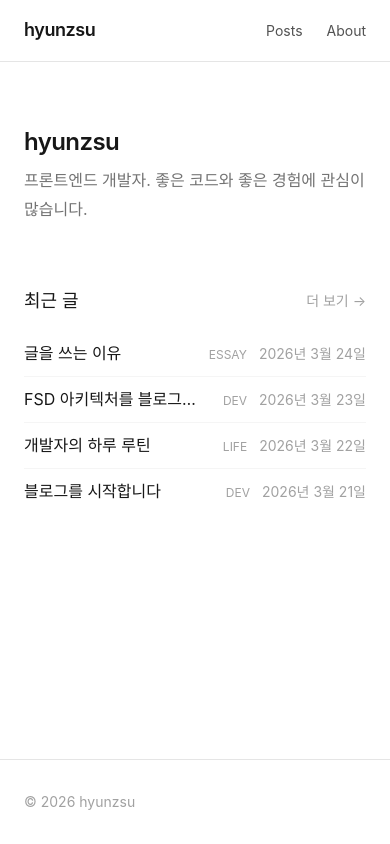
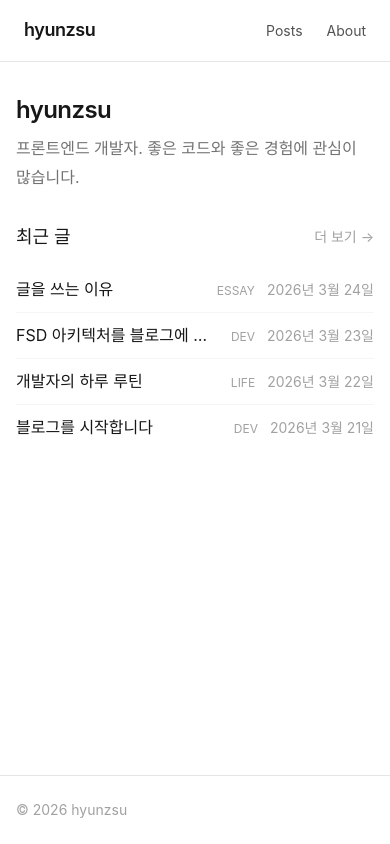
Before and after one commit to hyunzsu/blog, a Next.js app: page / in a window 390 px wide. Built offline with nearby package versions, Linux system fonts and the light colour scheme; a web font is replaced by a local one.

Commit message:
style: 모바일 반응형 여백 조정 (py-8 sm:py-16)

```diff
--- a/src/app/about/page.tsx
+++ b/src/app/about/page.tsx
@@ -6,7 +6,7 @@ export const metadata: Metadata = {
 
 export default function AboutPage() {
   return (
-    <div className="max-w-content mx-auto px-6 py-16">
+    <div className="max-w-content mx-auto px-4 py-8 sm:px-6 sm:py-16">
       <h1 className="mb-8 text-2xl font-semibold tracking-tight">About</h1>
       <div className="prose prose-neutral max-w-none">
         <p>안녕하세요, hyunzsu입니다.</p>
--- a/src/app/page.tsx
+++ b/src/app/page.tsx
@@ -7,8 +7,8 @@ export default function Home() {
   const posts = getAllPosts().slice(0, RECENT_POSTS_COUNT);
 
   return (
-    <div className="max-w-content mx-auto px-6 py-16">
-      <section className="mb-16">
+    <div className="max-w-content mx-auto px-4 py-8 sm:px-6 sm:py-16">
+      <section className="mb-8 sm:mb-16">
         <h1 className="text-2xl font-semibold tracking-tight">hyunzsu</h1>
         <p className="mt-2 text-neutral-500">
           프론트엔드 개발자. 좋은 코드와 좋은 경험에 관심이 많습니다.
--- a/src/app/posts/page.tsx
+++ b/src/app/posts/page.tsx
@@ -27,7 +27,7 @@ export default async function PostsPage({ searchParams }: PostsPageProps) {
       : allPosts;
 
   return (
-    <div className="max-w-content mx-auto px-6 py-16">
+    <div className="max-w-content mx-auto px-4 py-8 sm:px-6 sm:py-16">
       <h1 className="mb-8 text-2xl font-semibold tracking-tight">Posts</h1>
 
       <div className="mb-8 flex gap-2">
--- a/src/shared/ui/footer.tsx
+++ b/src/shared/ui/footer.tsx
@@ -11,7 +11,7 @@ import { siteConfig } from "@/shared/config";
 export function Footer() {
   return (
     <footer className="border-t border-neutral-200">
-      <div className="max-w-content mx-auto px-6 py-8">
+      <div className="max-w-content mx-auto px-4 py-6 sm:px-6 sm:py-8">
         <p className="text-sm text-neutral-400">
           &copy; {new Date().getFullYear()} {siteConfig.author}
         </p>
```
